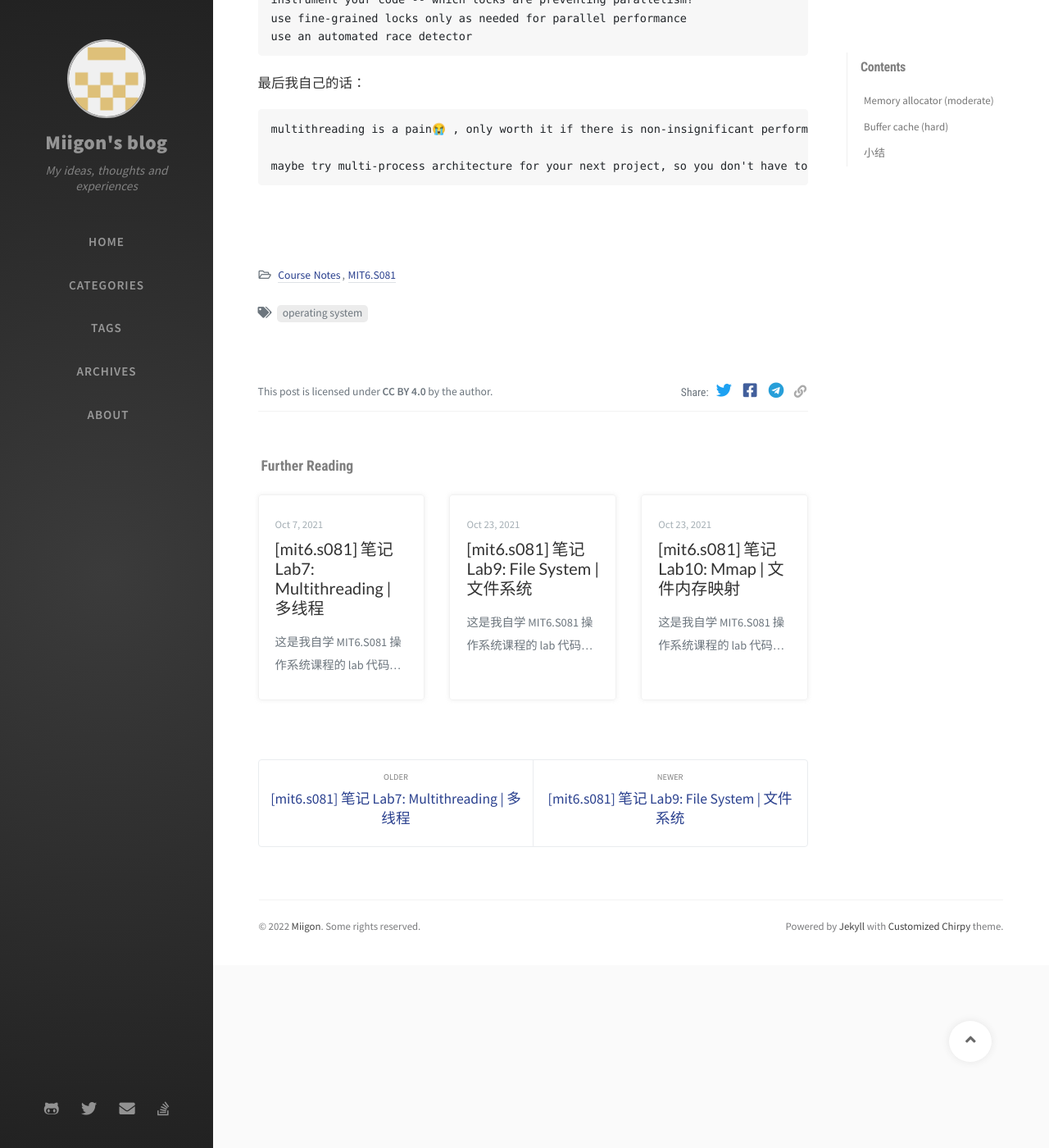
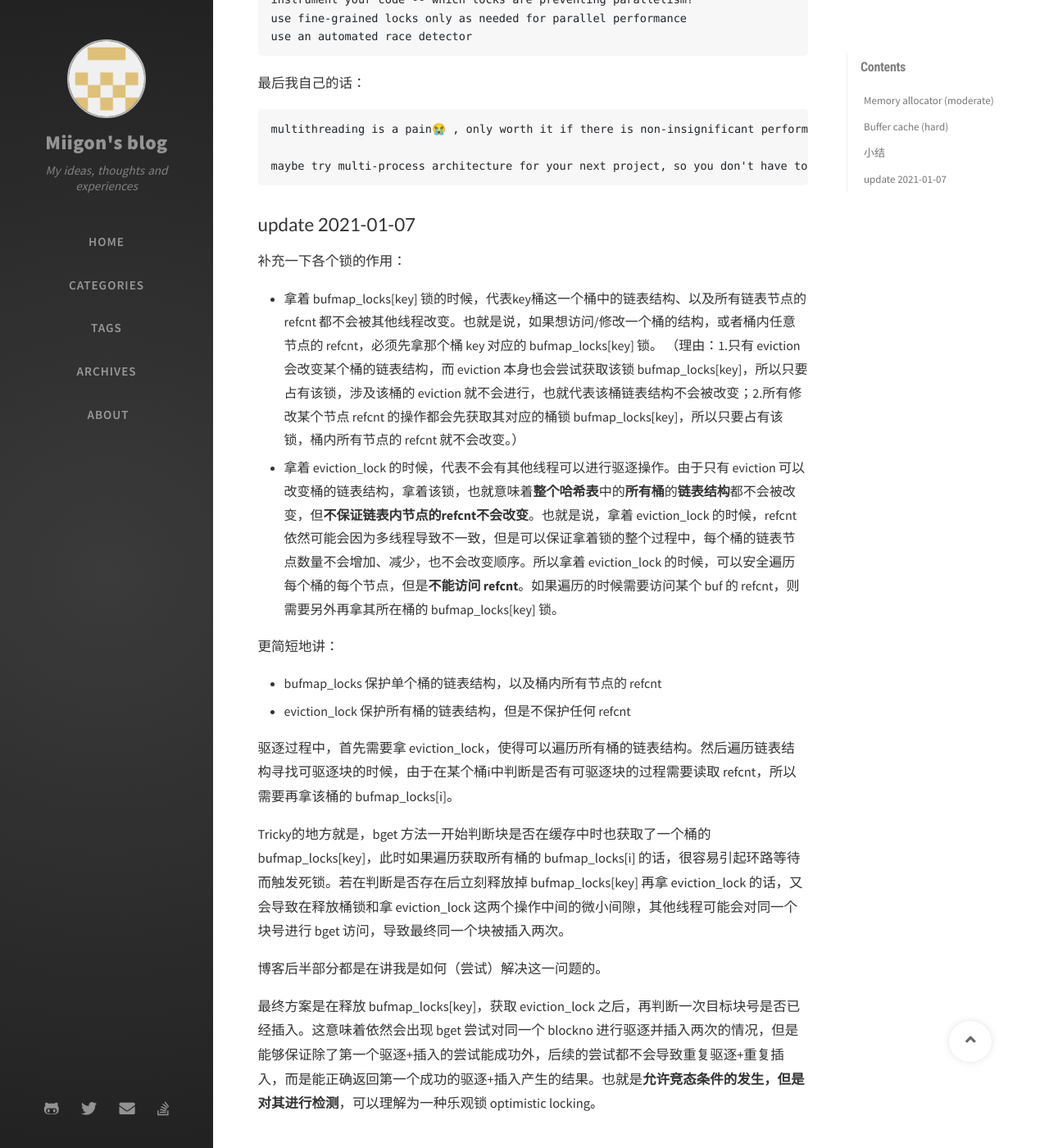
Before and after one commit to Miigon/blog, a Jekyll site: the page built from _posts/coursenote/mit6s081/2021-10-15-s081-lab8-locks.md, in a window 1280 px wide and 1400 px high, scrolled down 22421 px. Shown: the whole window at 82% size. Built offline with Jekyll 4.4.1, drawn with Linux system fonts in a browser that asks for light colours; nearby versions of some CDN libraries; comment, search, counter and statistics services are not loaded; some of the changed text lies outside the part shown.

Commit message:
update s081-lab8-locks

````diff
--- a/_posts/coursenote/mit6s081/2021-10-15-s081-lab8-locks.md
+++ b/_posts/coursenote/mit6s081/2021-10-15-s081-lab8-locks.md
@@ -575,7 +575,7 @@ bget(dev, blockno) {
 
 然而，cache miss 本身（hopefully）为比较稀有事件，并且对于 cache miss 的块，由于后续需要从**磁盘**中读入其数据，磁盘读入的耗时将比一次桶遍历的耗时多好几个数量级，所以我认为这样的方案的开销还是可以接受的。
 
-> ps. 这样的设计，有一个名词称为「乐观锁（optimisitic locking）」，即在冲突发生概率很小的关键区内，不使用独占的互斥锁，而是在提交操作前，检查一下操作的数据是否被其他线程修改（在这里，检测的是 blockno 的缓存是否已被加入），如果是，则代表冲突发生，需要特殊处理（在这里的特殊处理即为直接返回已加入的 buf）。这样的设计，相比较「悲观锁（pessimistic locking）」而言，可以在冲突概率较低的场景下（例如 bget），降低锁开销以及不必要的线性化，提升并行性（例如在 bget 中允许「缓存是否存在」的判断并行化）。有时候还能用于避免死锁。
+> ps. 这样的设计，有一个名词称为「乐观锁（optimistic locking）」，即在冲突发生概率很小的关键区内，不使用独占的互斥锁，而是在提交操作前，检查一下操作的数据是否被其他线程修改（在这里，检测的是 blockno 的缓存是否已被加入），如果是，则代表冲突发生，需要特殊处理（在这里的特殊处理即为直接返回已加入的 buf）。这样的设计，相比较「悲观锁（pessimistic locking）」而言，可以在冲突概率较低的场景下（例如 bget），降低锁开销以及不必要的线性化，提升并行性（例如在 bget 中允许「缓存是否存在」的判断并行化）。有时候还能用于避免死锁。
 
 ### 完整伪代码
 ```c
@@ -892,3 +892,22 @@ multithreading is a pain😭 , only worth it if there is non-insignificant perfo
 
 maybe try multi-process architecture for your next project, so you don't have to deal with all the multithreading hassles. you get the bonus of being able to scale horizontally (and almost infinitely) as well :)
 ```
+
+## update 2021-01-07
+补充一下各个锁的作用：
+* 拿着 bufmap_locks[key] 锁的时候，代表key桶这一个桶中的链表结构、以及所有链表节点的 refcnt 都不会被其他线程改变。也就是说，如果想访问/修改一个桶的结构，或者桶内任意节点的 refcnt，必须先拿那个桶 key 对应的 bufmap_locks[key] 锁。
+（理由：1.只有 eviction 会改变某个桶的链表结构，而 eviction 本身也会尝试获取该锁 bufmap_locks[key]，所以只要占有该锁，涉及该桶的 eviction 就不会进行，也就代表该桶链表结构不会被改变；2.所有修改某个节点 refcnt 的操作都会先获取其对应的桶锁 bufmap_locks[key]，所以只要占有该锁，桶内所有节点的 refcnt 就不会改变。）
+* 拿着 eviction_lock 的时候，代表不会有其他线程可以进行驱逐操作。由于只有 eviction 可以改变桶的链表结构，拿着该锁，也就意味着**整个哈希表**中的**所有桶**的**链表结构**都不会被改变，但**不保证链表内节点的refcnt不会改变**。也就是说，拿着 eviction_lock 的时候，refcnt 依然可能会因为多线程导致不一致，但是可以保证拿着锁的整个过程中，每个桶的链表节点数量不会增加、减少，也不会改变顺序。所以拿着 eviction_lock 的时候，可以安全遍历每个桶的每个节点，但是**不能访问 refcnt**。如果遍历的时候需要访问某个 buf 的 refcnt，则需要另外再拿其所在桶的 bufmap_locks[key] 锁。
+
+更简短地讲：
+
+* bufmap_locks 保护单个桶的链表结构，以及桶内所有节点的 refcnt
+* eviction_lock 保护所有桶的链表结构，但是不保护任何 refcnt
+
+驱逐过程中，首先需要拿 eviction_lock，使得可以遍历所有桶的链表结构。然后遍历链表结构寻找可驱逐块的时候，由于在某个桶i中判断是否有可驱逐块的过程需要读取 refcnt，所以需要再拿该桶的 bufmap_locks[i]。
+
+Tricky的地方就是，bget 方法一开始判断块是否在缓存中时也获取了一个桶的 bufmap_locks[key]，此时如果遍历获取所有桶的 bufmap_locks[i] 的话，很容易引起环路等待而触发死锁。若在判断是否存在后立刻释放掉 bufmap_locks[key] 再拿 eviction_lock 的话，又会导致在释放桶锁和拿 eviction_lock 这两个操作中间的微小间隙，其他线程可能会对同一个块号进行 bget 访问，导致最终同一个块被插入两次。
+
+博客后半部分都是在讲我是如何（尝试）解决这一问题的。
+
+最终方案是在释放 bufmap_locks[key]，获取 eviction_lock 之后，再判断一次目标块号是否已经插入。这意味着依然会出现 bget 尝试对同一个 blockno 进行驱逐并插入两次的情况，但是能够保证除了第一个驱逐+插入的尝试能成功外，后续的尝试都不会导致重复驱逐+重复插入，而是能正确返回第一个成功的驱逐+插入产生的结果。也就是**允许竞态条件的发生，但是对其进行检测**，可以理解为一种乐观锁 optimistic locking。
````
